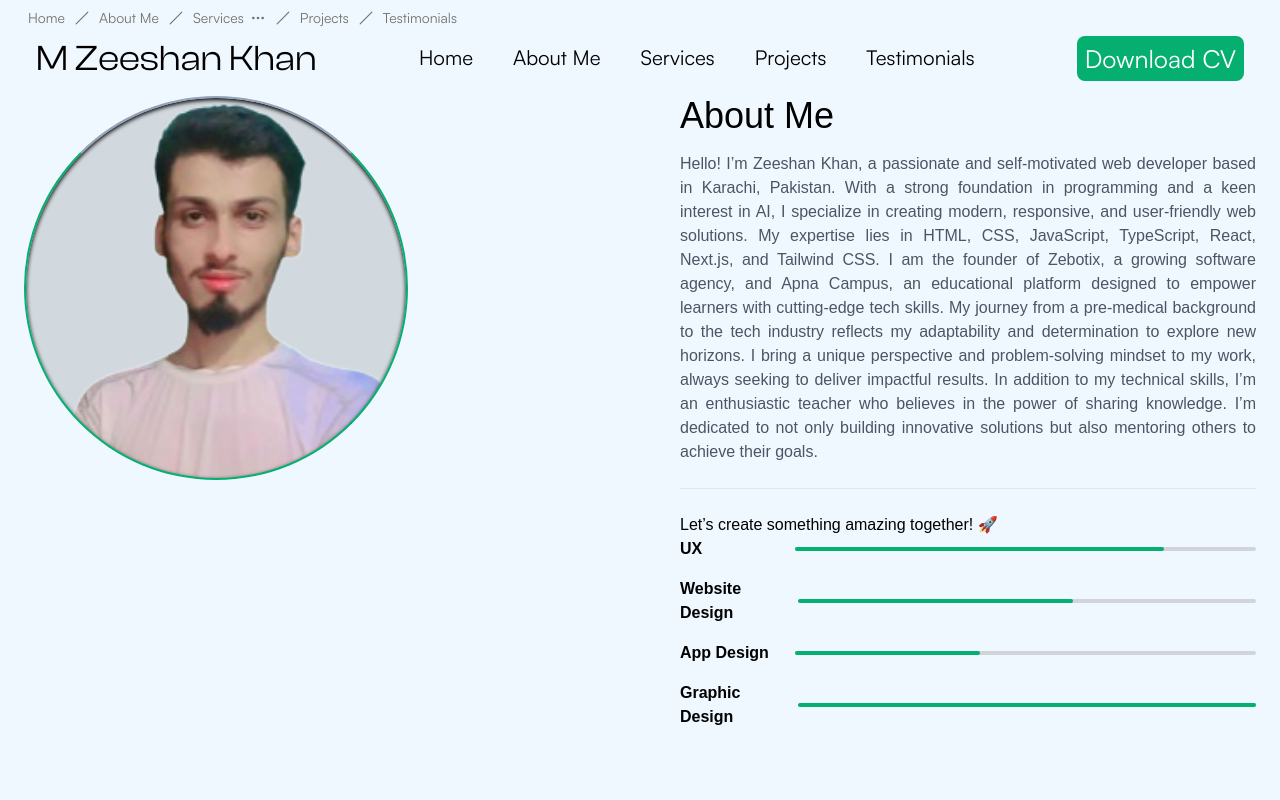
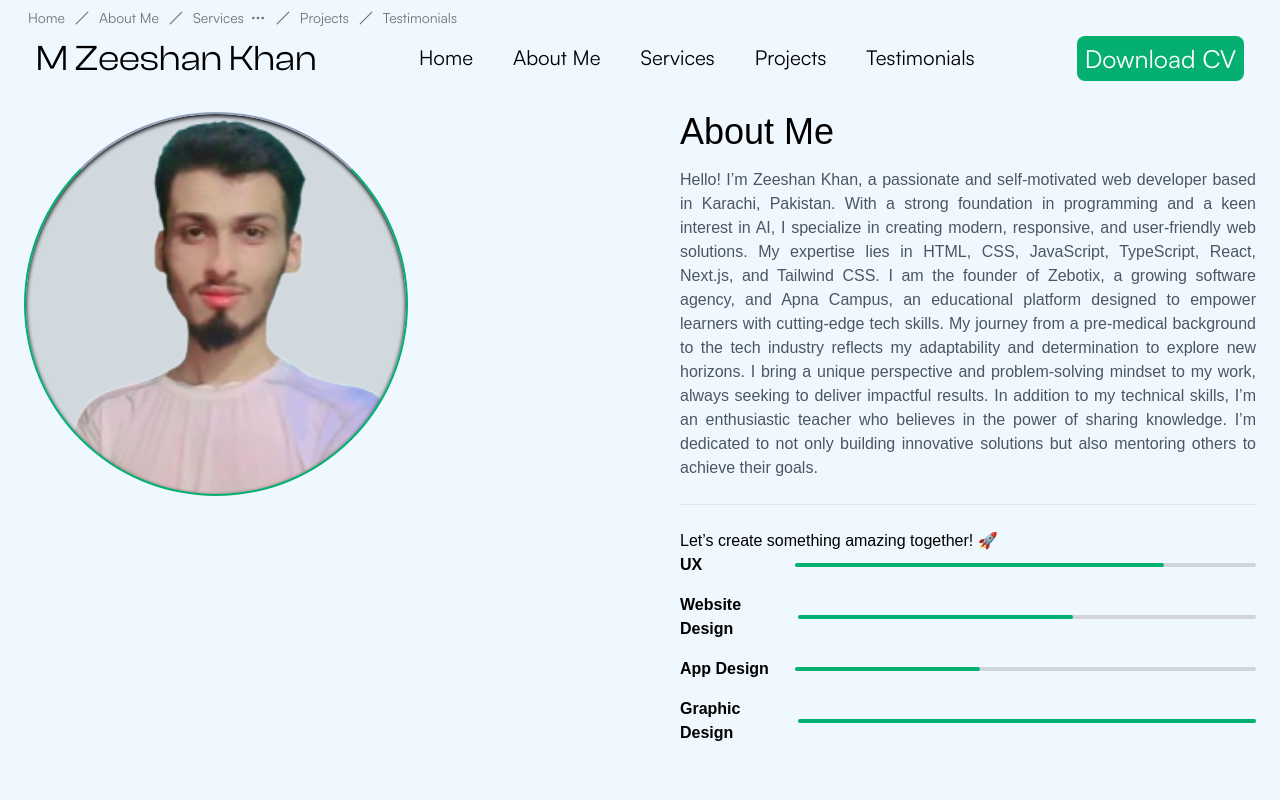
Before and after one commit to ZeeshanZk09/mzeeshankhan, a Next.js app: page /about in a window 1280 px wide. Shown: the top 800 px of the page. Built offline with nearby package versions, Linux system fonts and the light colour scheme.

Commit message:
about changed

```diff
--- a/src/app/about/page.tsx
+++ b/src/app/about/page.tsx
@@ -5,7 +5,7 @@ function About() {
   return (
     <section
       id="about"
-      className="flex flex-col min-h-screen md:flex-row justify-between   py-24 px-6 "
+      className="flex flex-col min-h-screen md:flex-row justify-between   py-28 px-6 "
     >
       {/* Image Section */}
       <div className="w-full md:w-1/2  flex justify-center md:justify-start">
```
